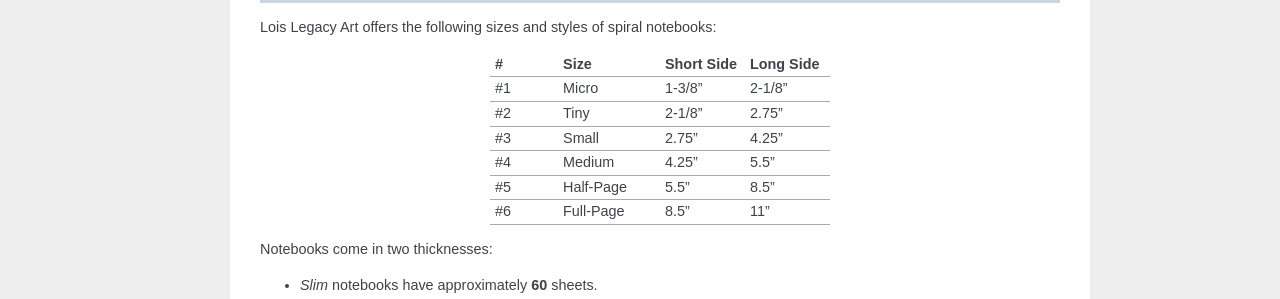
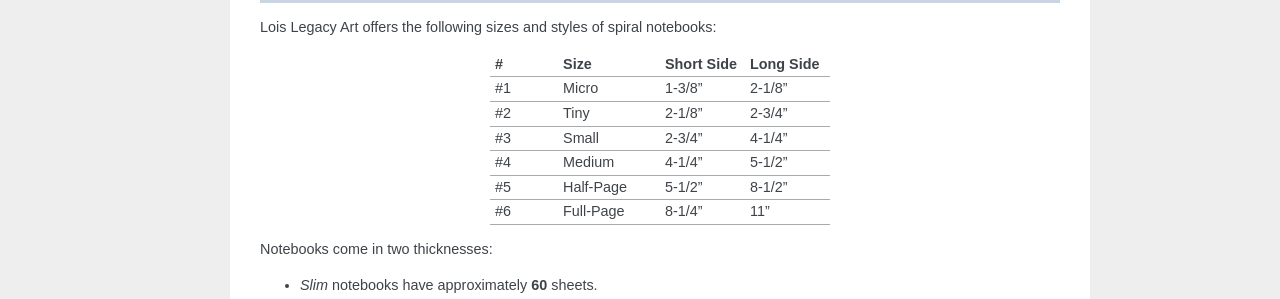
Before and after one commit to loiskilberg/create_spiral_notebook, a Sphinx documentation site: the page built from source/index.rst, in a window 1280 px wide. Shown: the part 674-973 px from the top of the page. Built offline with Sphinx 7.4.7, drawn with Linux system fonts in a browser that asks for light colours; pages that are not in the unit, such as notebooks, are missing from menus.

Commit message:
make size fractions consistent

```diff
--- a/source/substitutions.txt
+++ b/source/substitutions.txt
@@ -17,15 +17,15 @@
 .. |szNm6| replace:: Full-Page
 .. |szTrimShort1| replace:: 1-3/8”
 .. |szTrimShort2| replace:: 2-1/8”
-.. |szTrimShort3| replace:: 2.75”
-.. |szTrimShort4| replace:: 4.25”
-.. |szTrimShort5| replace:: 5.5”
-.. |szTrimShort6| replace:: 8.5”
+.. |szTrimShort3| replace:: 2-3/4”
+.. |szTrimShort4| replace:: 4-1/4”
+.. |szTrimShort5| replace:: 5-1/2”
+.. |szTrimShort6| replace:: 8-1/4”
 .. |szTrimLong1| replace:: 2-1/8”
-.. |szTrimLong2| replace:: 2.75”
-.. |szTrimLong3| replace:: 4.25”
-.. |szTrimLong4| replace:: 5.5”
-.. |szTrimLong5| replace:: 8.5”
+.. |szTrimLong2| replace:: 2-3/4”
+.. |szTrimLong3| replace:: 4-1/4”
+.. |szTrimLong4| replace:: 5-1/2”
+.. |szTrimLong5| replace:: 8-1/2”
 .. |szTrimLong6| replace:: 11”
 
 .. |emailInfoLLC| raw:: html
```
